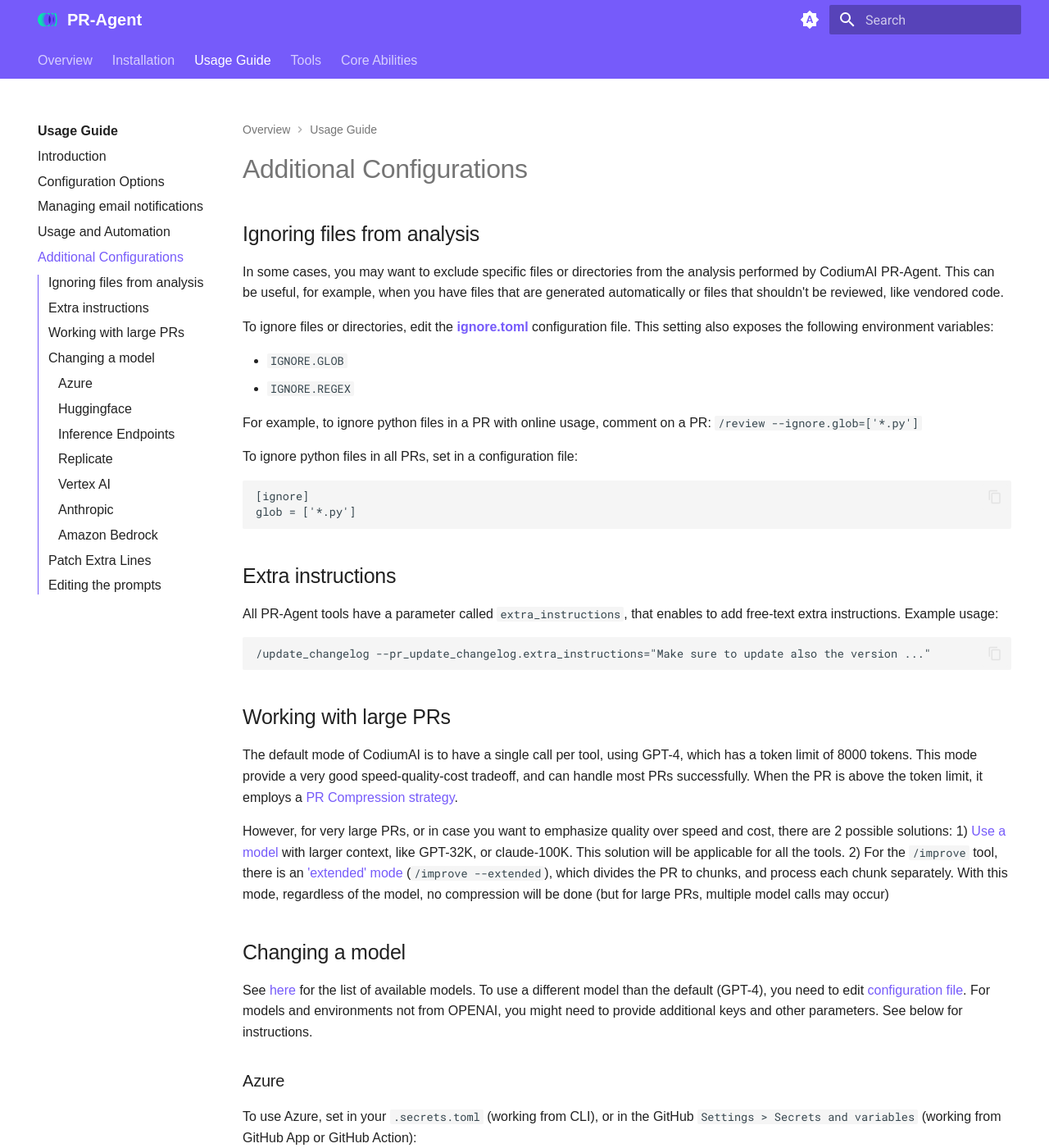
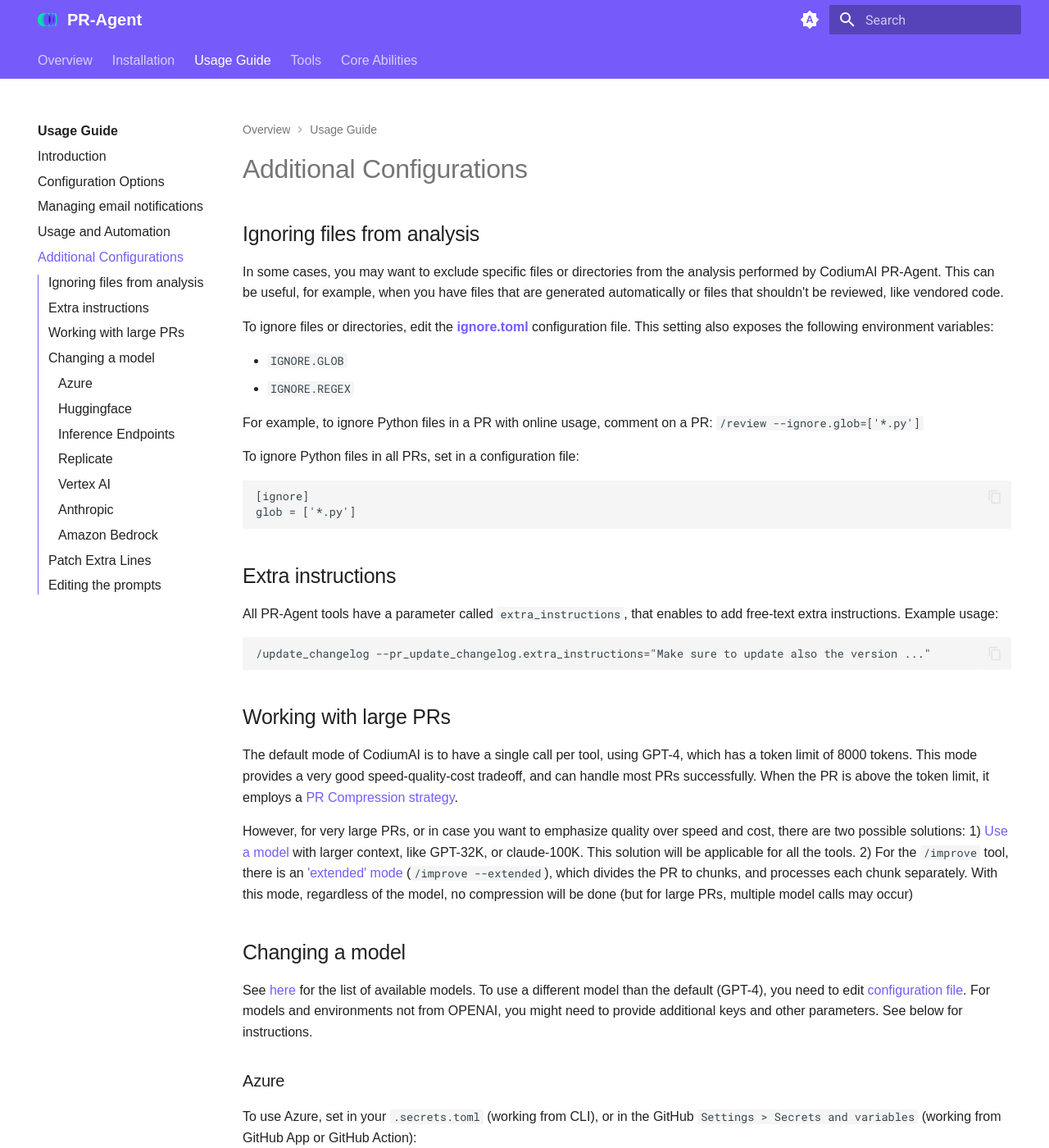
Before and after one commit to Codium-ai/pr-agent, an MkDocs documentation site: the page built from docs/docs/usage-guide/additional_configurations.md, in a window 1280 px wide and 1400 px high. Shown: the whole window at 82% size. Built offline with MkDocs 1.6.1 and Material for MkDocs 9.7.7, drawn with Linux system fonts in a browser that asks for light colours; some of the changed text lies outside the part shown.

Commit message:
Update additional_configurations.md

````diff
--- a/docs/docs/usage-guide/additional_configurations.md
+++ b/docs/docs/usage-guide/additional_configurations.md
@@ -7,10 +7,10 @@
  - `IGNORE.GLOB`
  - `IGNORE.REGEX`
 
-For example, to ignore python files in a PR with online usage, comment on a PR:
+For example, to ignore Python files in a PR with online usage, comment on a PR:
 `/review --ignore.glob=['*.py']`
 
-To ignore python files in all PRs, set in a configuration file:
+To ignore Python files in all PRs, set in a configuration file:
 ```
 [ignore]
 glob = ['*.py']
@@ -26,13 +26,13 @@
 ## Working with large PRs
 
 The default mode of CodiumAI is to have a single call per tool, using GPT-4, which has a token limit of 8000 tokens.
-This mode provide a very good speed-quality-cost tradeoff, and can handle most PRs successfully.
+This mode provides a very good speed-quality-cost tradeoff, and can handle most PRs successfully.
 When the PR is above the token limit, it employs a [PR Compression strategy](../core-abilities/index.md).
 
-However, for very large PRs, or in case you want to emphasize quality over speed and cost, there are 2 possible solutions:
+However, for very large PRs, or in case you want to emphasize quality over speed and cost, there are two possible solutions:
 1) [Use a model](https://codium-ai.github.io/Docs-PR-Agent/usage-guide/#changing-a-model) with larger context, like GPT-32K, or claude-100K. This solution will be applicable for all the tools.
 2) For the `/improve` tool, there is an ['extended' mode](https://codium-ai.github.io/Docs-PR-Agent/tools/#improve) (`/improve --extended`),
-which divides the PR to chunks, and process each chunk separately. With this mode, regardless of the model, no compression will be done (but for large PRs, multiple model calls may occur)
+which divides the PR to chunks, and processes each chunk separately. With this mode, regardless of the model, no compression will be done (but for large PRs, multiple model calls may occur)
 
 
 ## Changing a model
````
Also changed, not shown: other parts of docs/docs/usage-guide/additional_configurations.md (+6 -2 lines).
